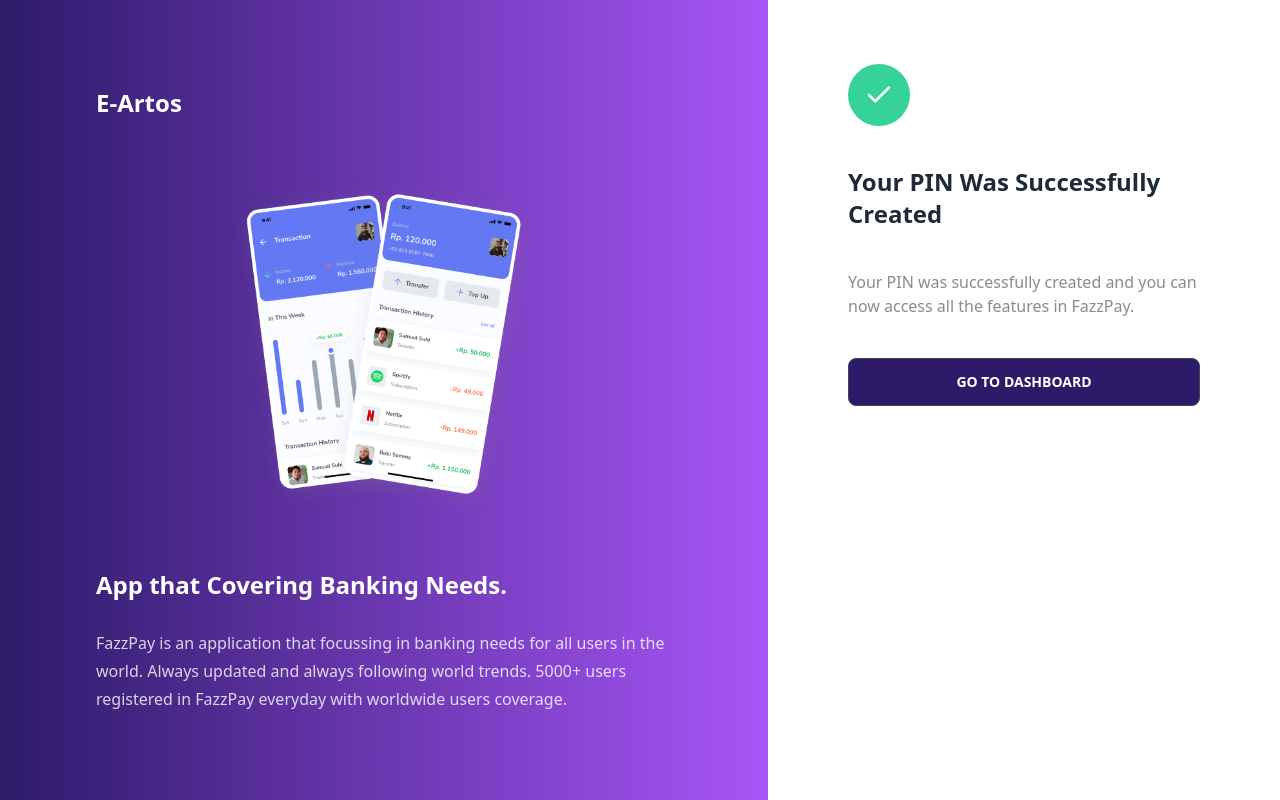
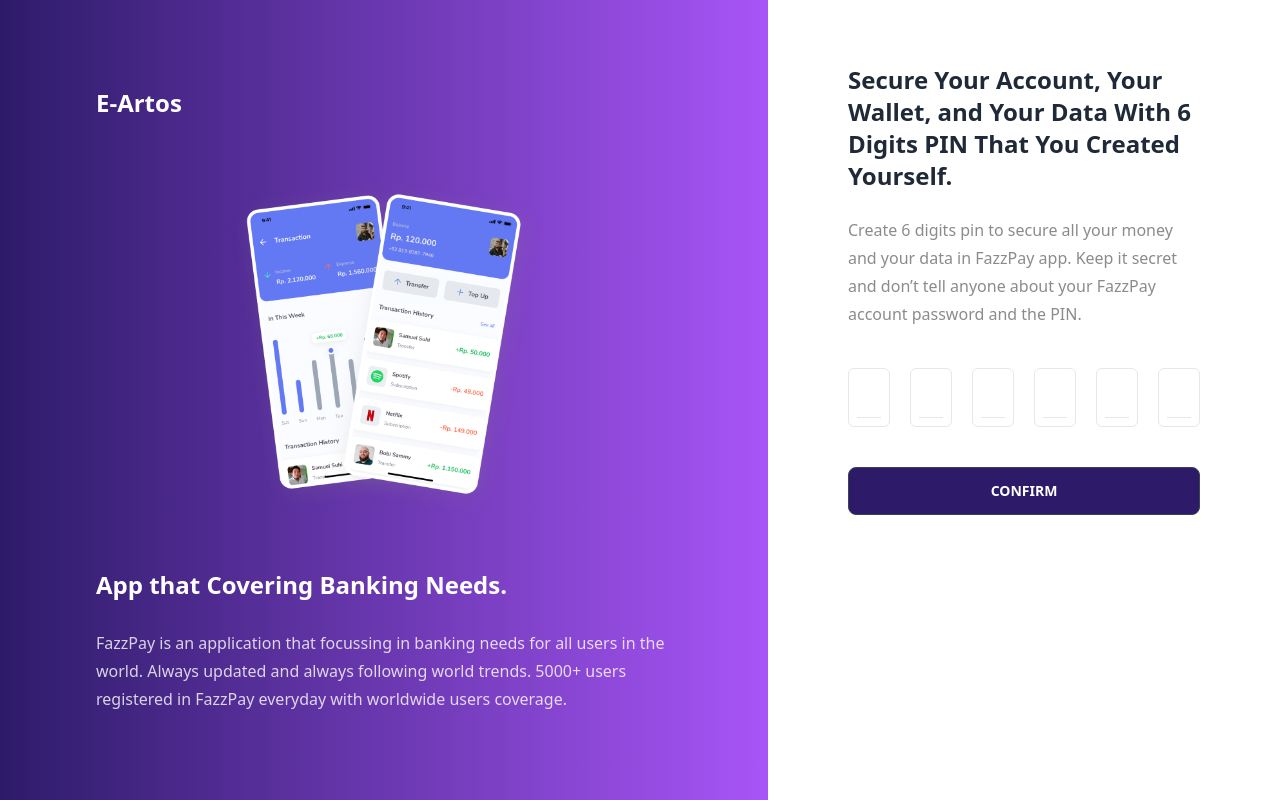
Before and after one commit to rioprayoga23/e-artos, a Next.js app: page /pin in a window 1280 px wide. Built offline with nearby package versions, Linux system fonts and the light colour scheme.

Commit message:
fix-minor after slicing

```diff
--- a/components/Navbar.js
+++ b/components/Navbar.js
@@ -51,7 +51,7 @@ const Navbar = () => {
               <Link href="/reciever">Transfer</Link>
             </li>
             <li>
-              <label htmlFor="my-modal-4" className="cursor-pointer">
+              <label htmlFor="topUp-modal-large" className="cursor-pointer">
                 Top Up
               </label>
             </li>
@@ -65,16 +65,19 @@ const Navbar = () => {
         </div>
       </div>
 
-      <input type="checkbox" id="my-modal-4" className="modal-toggle" />
+      <input type="checkbox" id="topUp-modal-large" className="modal-toggle" />
       <label
-        htmlFor="my-modal-4"
+        htmlFor="topUp-modal-large"
         className="modal md:modal-bottom cursor-pointer"
       >
         <label className="modal-box relative" htmlFor="">
           <h3 className="text-lg font-bold">Topup</h3>
           <p className="py-4">Enter the amount of money, and click submit</p>
           <div className="px-24 py-5 border-2 flex items-center justify-center rounded-lg">
-            <input type="text" className="border-b-2 outline-none" />
+            <input
+              type="text"
+              className="border-b-2 outline-none text-xl text-center"
+            />
           </div>
           <div className="flex justify-end mt-10">
             <div className="btn bg-primary hover:bg-primary cursor-pointer px-10">
--- a/components/layouts/MainLayout.js
+++ b/components/layouts/MainLayout.js
@@ -26,10 +26,10 @@ const MainLayout = ({ children }) => {
                   <Link href="/reciever">Transfer</Link>
                 </div>
                 <div className="flex gap-5">
-                  <label htmlFor="my-modal-4" className="cursor-pointer">
+                  <label htmlFor="topUp-modal" className="cursor-pointer">
                     <Plus />
                   </label>
-                  <label htmlFor="my-modal-4" className="cursor-pointer">
+                  <label htmlFor="topUp-modal" className="cursor-pointer">
                     Top Up
                   </label>
                 </div>
@@ -52,9 +52,9 @@ const MainLayout = ({ children }) => {
           {/* Content */}
           <section className="w-[85%] md:w-full">{children}</section>
 
-          <input type="checkbox" id="my-modal-4" className="modal-toggle" />
+          <input type="checkbox" id="topUp-modal" className="modal-toggle" />
           <label
-            htmlFor="my-modal-4"
+            htmlFor="topUp-modal"
             className="modal md:modal-bottom cursor-pointer"
           >
             <label className="modal-box relative" htmlFor="">
@@ -63,7 +63,10 @@ const MainLayout = ({ children }) => {
                 Enter the amount of money, and click submit
               </p>
               <div className="px-24 py-5 border-2 flex items-center justify-center rounded-lg">
-                <input type="text" className="border-b-2 outline-none" />
+                <input
+                  type="text"
+                  className="border-b-2 outline-none text-2xl text-center"
+                />
               </div>
               <div className="flex justify-end mt-10">
                 <div className="btn bg-primary hover:bg-primary cursor-pointer px-10">
--- a/pages/confirmation.js
+++ b/pages/confirmation.js
@@ -54,16 +54,20 @@ const confirmation = () => {
         <div className="flex justify-end mt-10">
           <label
             className="btn bg-primary hover:bg-primary px-6 md:w-full"
-            htmlFor="my-modal-4"
+            htmlFor="pin-confirmation-modal"
           >
             Continue
           </label>
         </div>
       </div>
 
-      <input type="checkbox" id="my-modal-4" className="modal-toggle" />
+      <input
+        type="checkbox"
+        id="pin-confirmation-modal"
+        className="modal-toggle"
+      />
       <label
-        htmlFor="my-modal-4"
+        htmlFor="pin-confirmation-modal"
         className="modal md:modal-bottom cursor-pointer"
       >
         <label className="modal-box relative" htmlFor="">
@@ -76,37 +80,37 @@ const confirmation = () => {
             <div className="border px-2 pt-4 md:pt-2 pb-2 rounded-md w-full">
               <input
                 type="text"
-                className="border-b focus:outline-none w-full"
+                className="border-b focus:outline-none w-full text-2xl text-center"
               />
             </div>
             <div className="border px-2 pt-4 md:pt-2 pb-2 rounded-md w-full">
               <input
                 type="text"
-                className="border-b focus:outline-none w-full"
+                className="border-b focus:outline-none w-full text-2xl text-center"
               />
             </div>
             <div className="border px-2 pt-4 md:pt-2 pb-2 rounded-md w-full">
               <input
                 type="text"
-                className="border-b focus:outline-none w-full"
+                className="border-b focus:outline-none w-full text-2xl text-center"
               />
             </div>
             <div className="border px-2 pt-4 md:pt-2 pb-2 rounded-md w-full">
               <input
                 type="text"
-                className="border-b focus:outline-none w-full"
+                className="border-b focus:outline-none w-full text-2xl text-center"
               />
             </div>
             <div className="border px-2 pt-4 md:pt-2 pb-2 rounded-md w-full">
               <input
                 type="text"
-                className="border-b focus:outline-none w-full"
+                className="border-b focus:outline-none w-full text-2xl text-center"
               />
             </div>
             <div className="border px-2 pt-4 md:pt-2 pb-2 rounded-md w-full">
               <input
                 type="text"
-                className="border-b focus:outline-none w-full"
+                className="border-b focus:outline-none w-full text-2xl text-center"
               />
             </div>
           </div>
--- a/pages/pin.js
+++ b/pages/pin.js
@@ -3,7 +3,7 @@ import { Check } from "react-feather";
 import MainLayoutAuth from "../components/layouts/MainLayoutAuth";
 
 export default function Pin() {
-  const [succes, setSuccess] = useState(true);
+  const [succes, setSuccess] = useState(false);
   return (
     <MainLayoutAuth title="Pin">
       <>
@@ -26,37 +26,37 @@ export default function Pin() {
                 <div className="border px-2 pt-4 md:pt-2 pb-2 rounded-md w-full">
                   <input
                     type="text"
-                    className="border-b focus:outline-none w-full"
+                    className="border-b focus:outline-none w-full text-2xl text-center"
                   />
                 </div>
                 <div className="border px-2 pt-4 md:pt-2 pb-2 rounded-md w-full">
                   <input
                     type="text"
-                    className="border-b focus:outline-none w-full"
+                    className="border-b focus:outline-none w-full text-2xl text-center"
                   />
                 </div>
                 <div className="border px-2 pt-4 md:pt-2 pb-2 rounded-md w-full">
                   <input
                     type="text"
-                    className="border-b focus:outline-none w-full"
+                    className="border-b focus:outline-none w-full text-2xl text-center"
                   />
                 </div>
                 <div className="border px-2 pt-4 md:pt-2 pb-2 rounded-md w-full">
                   <input
                     type="text"
-                    className="border-b focus:outline-none w-full"
+                    className="border-b focus:outline-none w-full text-2xl text-center"
                   />
                 </div>
                 <div className="border px-2 pt-4 md:pt-2 pb-2 rounded-md w-full">
                   <input
                     type="text"
-                    className="border-b focus:outline-none w-full"
+                    className="border-b focus:outline-none w-full text-2xl text-center"
                   />
                 </div>
                 <div className="border px-2 pt-4 md:pt-2 pb-2 rounded-md w-full">
                   <input
                     type="text"
-                    className="border-b focus:outline-none w-full"
+                    className="border-b focus:outline-none w-full text-2xl text-center"
                   />
                 </div>
               </div>
```
